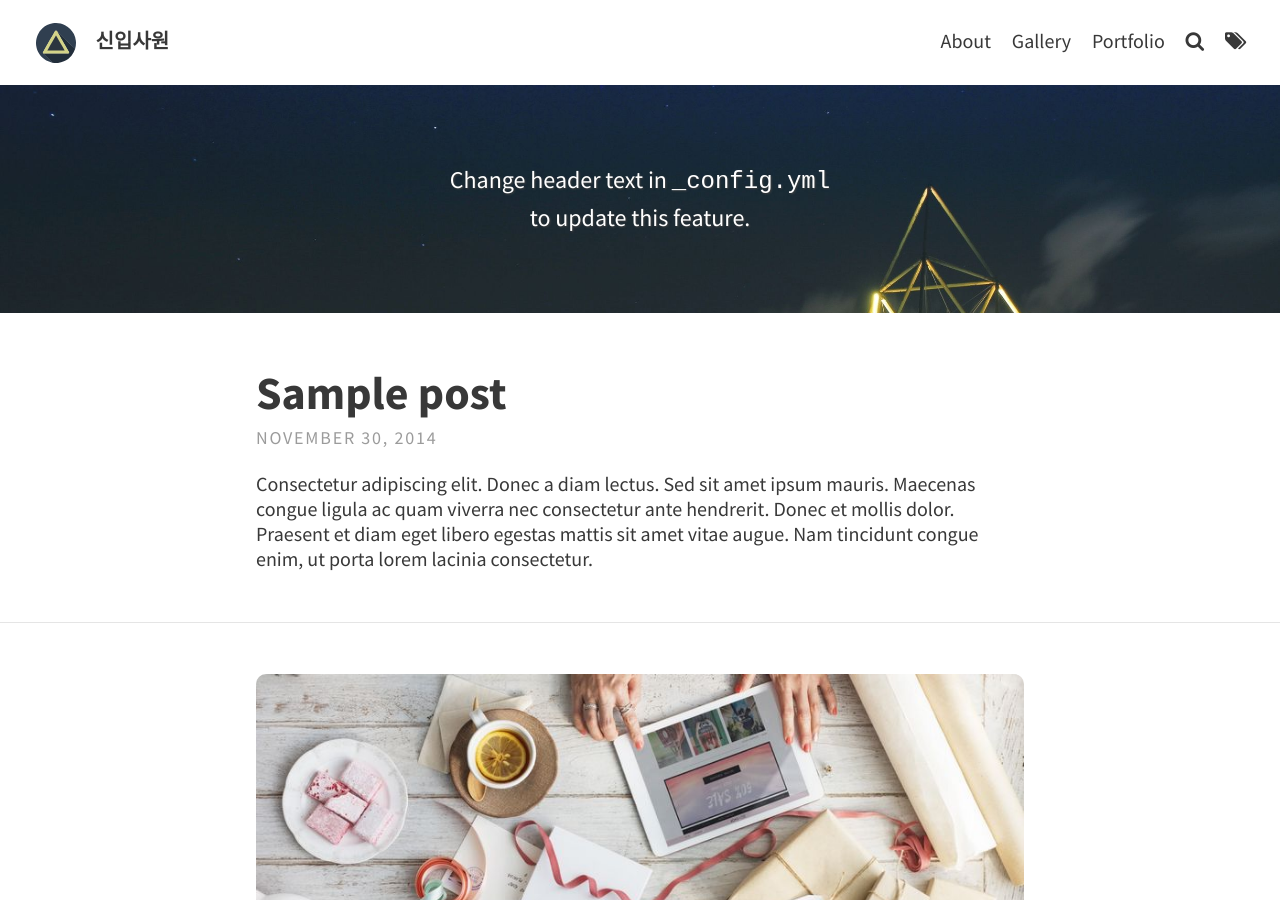
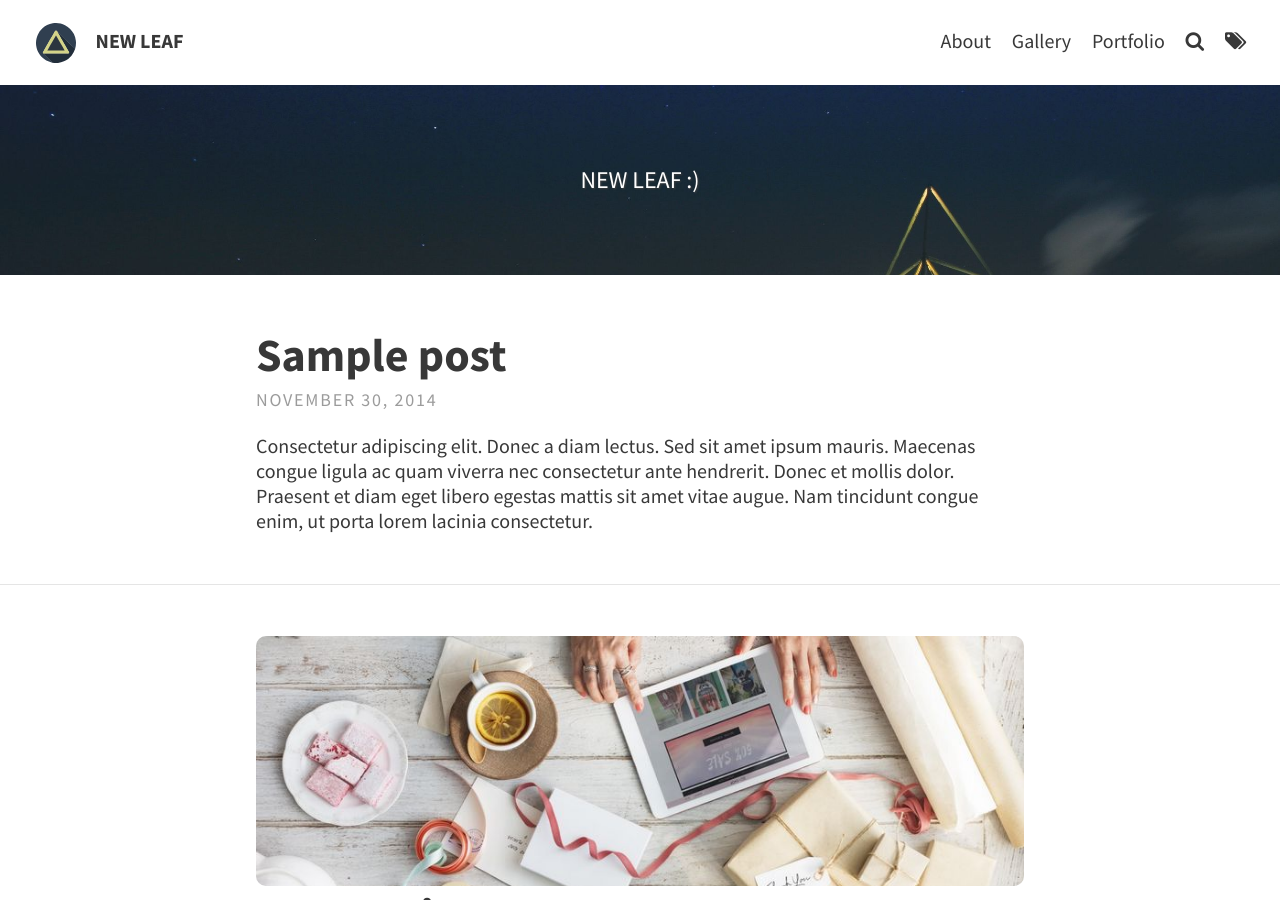
Before and after one commit to gmoon92/gmoon92.github.io, a Jekyll site: the page built from index.html, in a window 1280 px wide and 900 px high. Built offline with Jekyll 4.4.1, drawn with Linux system fonts in a browser that asks for light colours; the list of posts is cut into pages by our own code; some of the changed text lies outside the part shown.

```diff
--- a/_config.yml
+++ b/_config.yml
@@ -1,24 +1,24 @@
 # SITE CONFIGURATION
 baseurl: ""
 url: "https://gmun.github.io"
-title: 신입사원:) # site's title
+title: NEW LEAF :) # site's title
 description: "gmun" # used by search engines
 
 
 # THEME-SPECIFIC CONFIGURATION
 theme_settings:
   # Meta
-  title: 신입사원 # blog's title
+  title: NEW LEAF # blog's title
   avatar: assets/img/triangle.svg
   favicon: assets/favicon.ico
   gravatar: # Email MD5 hash
 
   # Header and footer text
   header_text: > #two or three lines to describe your site
-     <p>Change header text in <code>_config.yml</code> <br> to update this feature.</p>
+     <p>NEW LEAF :)<br></p>
   header_text_feature_image: assets/img/pexels/triangular.jpeg
   footer_text: >
-   Powered by <a href="https://jekyllrb.com/">Jekyll</a> with <a href="https://github.com/gmun/Type-on-Strap">Type on Strap</a>
+   #Powered by <a href="https://jekyllrb.com/">Jekyll</a> with <a href="https://github.com/gmun/Type-on-Strap">Type on Strap</a>
 
   # Icons
   rss: true  # Make sure you created a feed.xml with feed.xml layout
```
Also changed, not shown: assets/favicon.ico.
